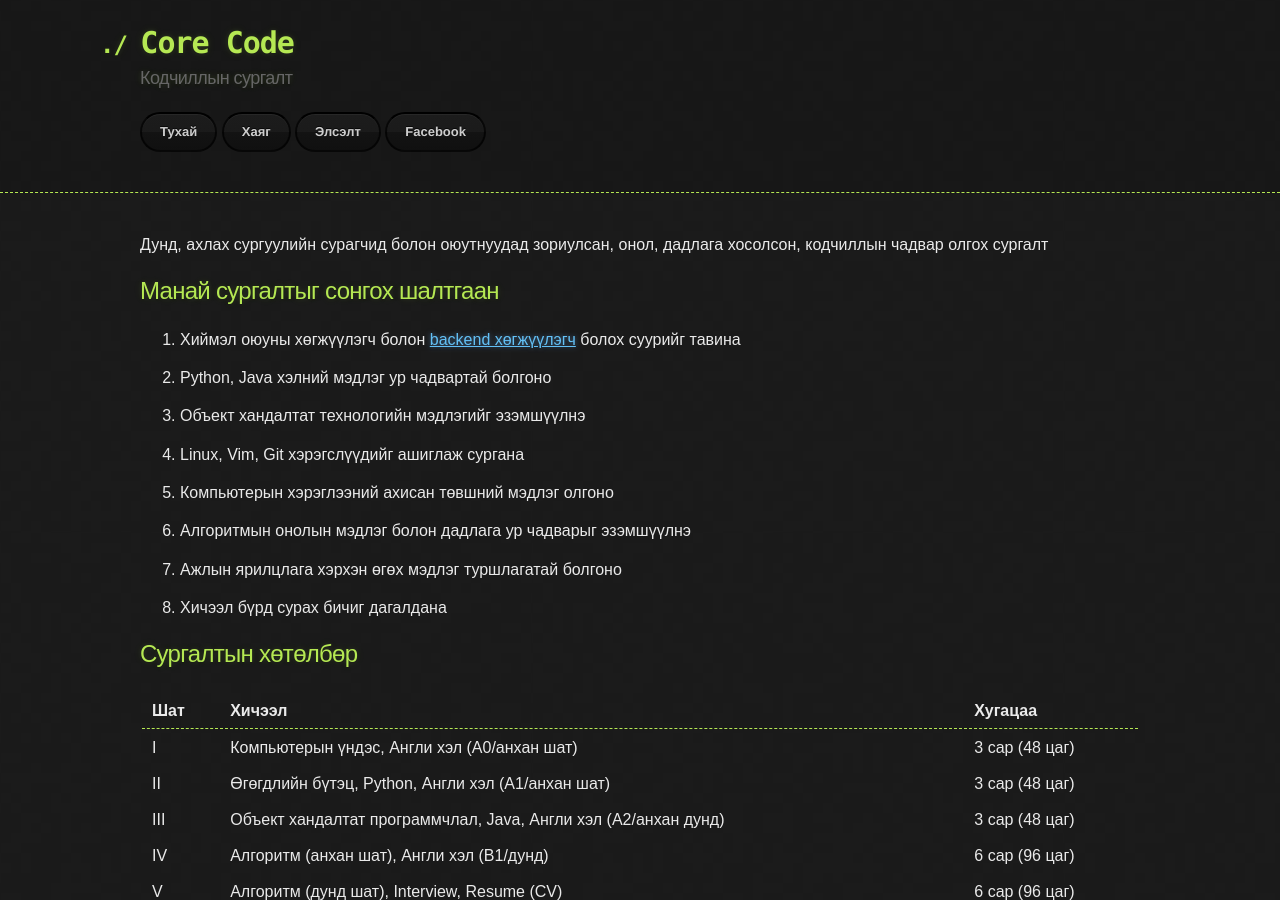
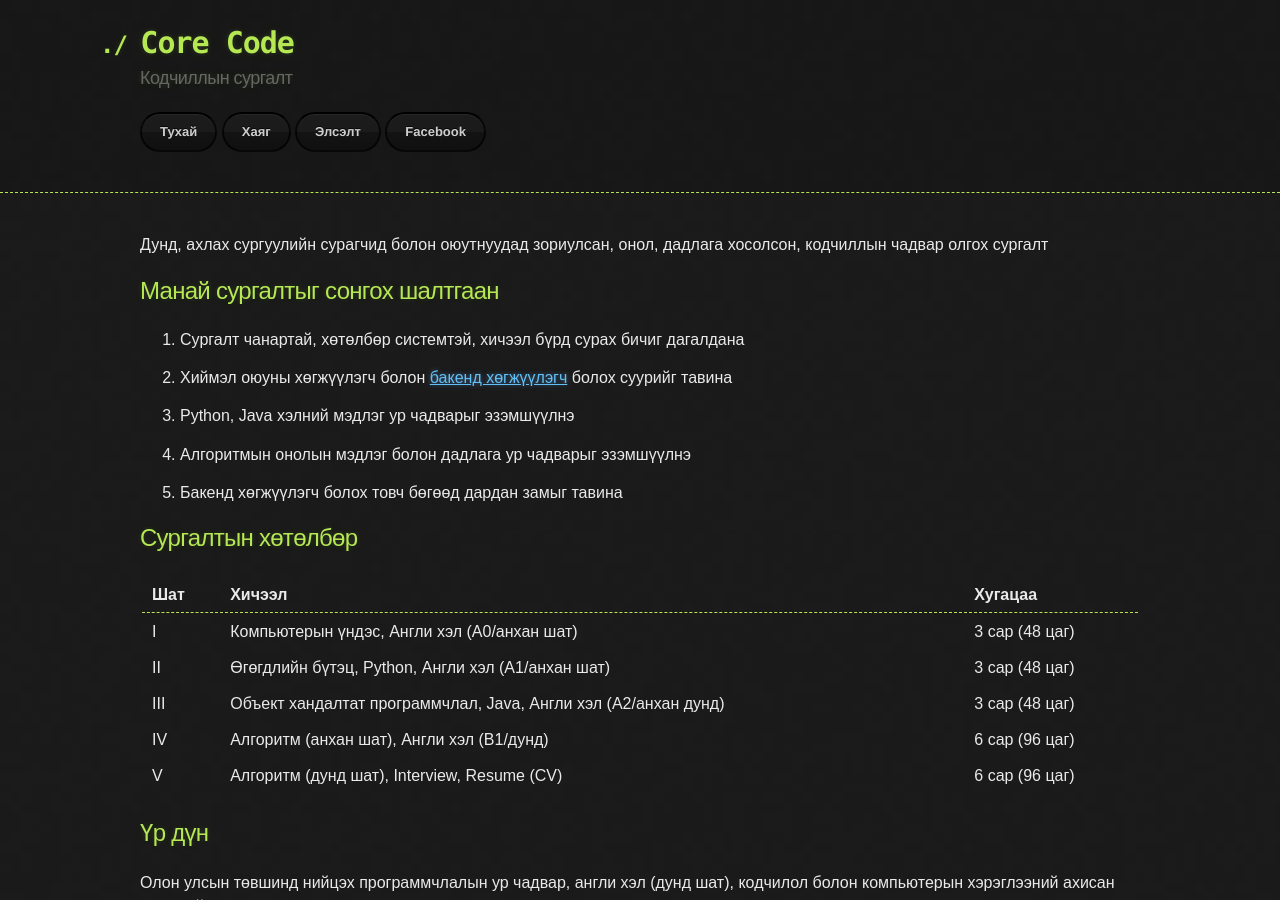
Before and after one commit to ganaatulgaa/corecode, a Jekyll site: the page built from index.md, in a window 1280 px wide and 900 px high. Built offline with Jekyll 4.4.1, drawn with Linux system fonts in a browser that asks for light colours.

Commit message:
Update index.md

```diff
--- a/index.md
+++ b/index.md
@@ -6,21 +6,15 @@ layout: default
 
 ## Манай сургалтыг сонгох шалтгаан
 
-1. Хиймэл оюуны хөгжүүлэгч болон [backend хөгжүүлэгч](./backend.md) болох суурийг тавина
+1. Сургалт чанартай, хөтөлбөр системтэй, хичээл бүрд сурах бичиг дагалдана
 
-1. Python, Java хэлний мэдлэг ур чадвартай болгоно
+1. Хиймэл оюуны хөгжүүлэгч болон [бакенд хөгжүүлэгч](./backend.md) болох суурийг тавина
 
-1. Объект хандалтат технологийн мэдлэгийг эзэмшүүлнэ
-
-1. Linux, Vim, Git хэрэгслүүдийг ашиглаж сургана
-
-1. Компьютерын хэрэглээний ахисан төвшний мэдлэг олгоно
+1. Python, Java хэлний мэдлэг ур чадварыг эзэмшүүлнэ
 
 1. Алгоритмын онолын мэдлэг болон дадлага ур чадварыг эзэмшүүлнэ
 
-1. Ажлын ярилцлага хэрхэн өгөх мэдлэг туршлагатай болгоно
-
-1. Хичээл бүрд сурах бичиг дагалдана
+1. Бакенд хөгжүүлэгч болох товч бөгөөд дардан замыг тавина
 
 ## Сургалтын хөтөлбөр
 
```
